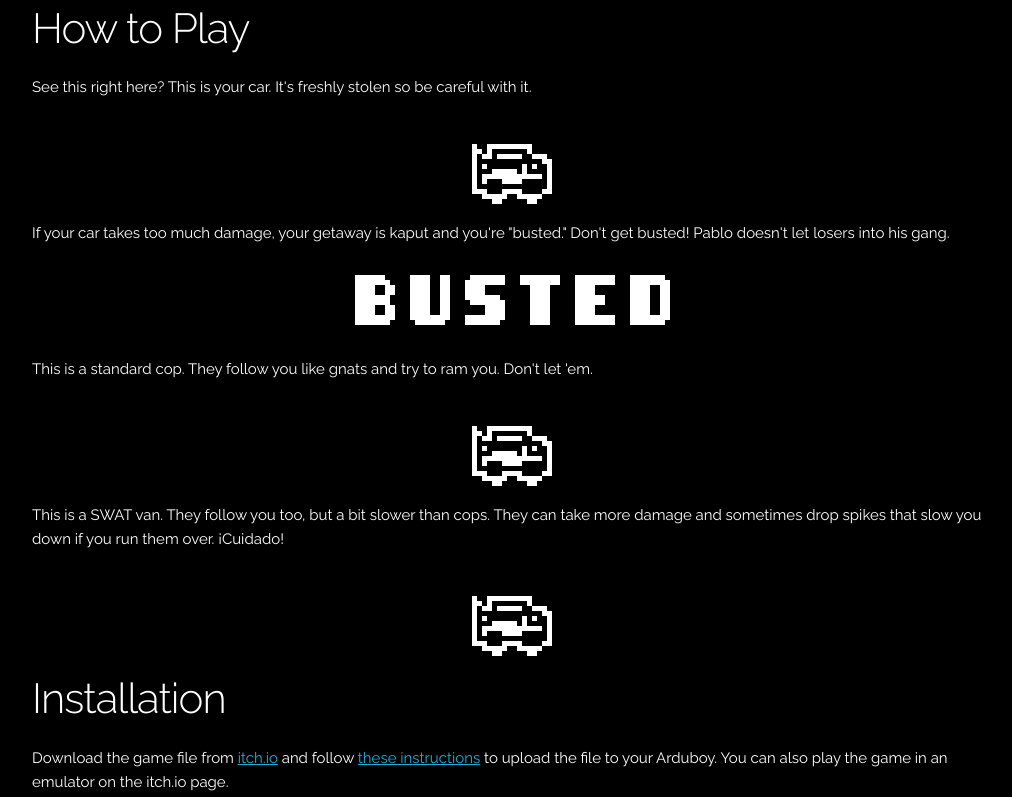
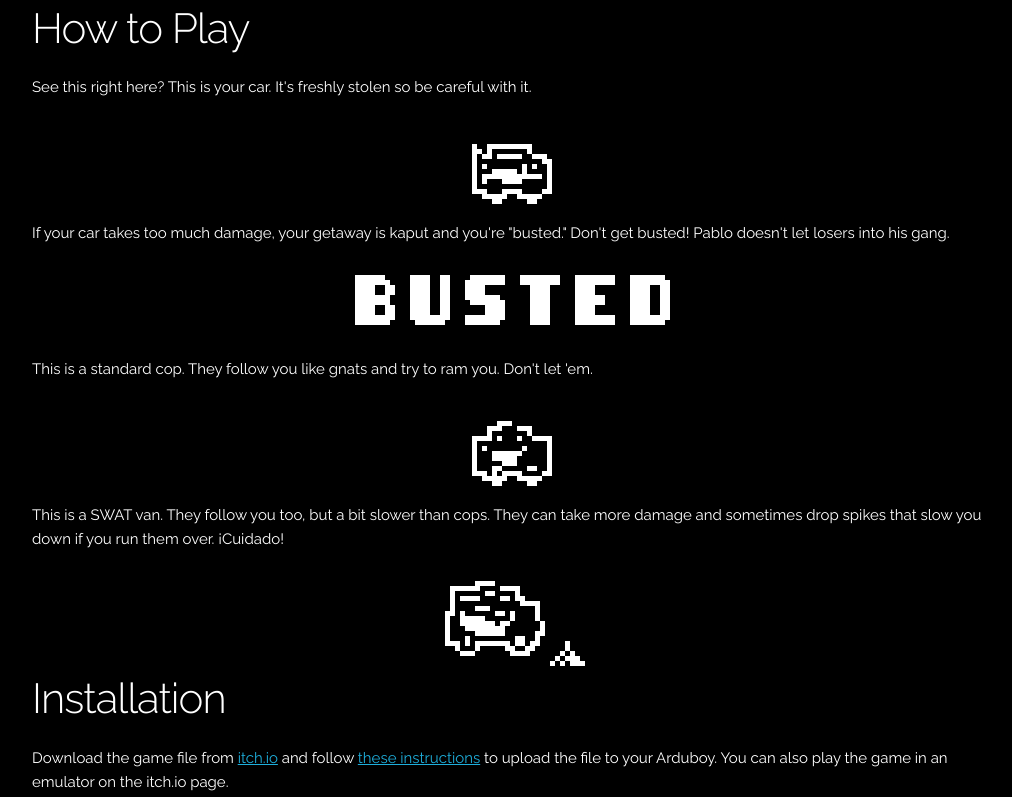
Before and after one commit to compycore/crates, a plain HTML site: page index.html in a window 1280 px wide. Shown: the part 765-1562 px from the top of the page, without its empty margins (128-1140 px from the left). Drawn offline with Linux system fonts and the light colour scheme.

Commit message:
Adding more car GIFs

```diff
--- a/index.html
+++ b/index.html
@@ -67,7 +67,7 @@
     <div class="row">
         <div class="twelve columns">
             <p>This is a standard cop. They follow you like gnats and try to ram you. Don't let 'em.</p>
-            <center><img class="scale-with-grid" src="images/car.gif"></center>
+            <center><img class="scale-with-grid" src="images/cop.gif"></center>
         </div>
     </div>
 
@@ -75,7 +75,8 @@
         <div class="twelve columns">
             <p>This is a SWAT van. They follow you too, but a bit slower than cops. They can take more damage and
                 sometimes drop spikes that slow you down if you run them over. ¡Cuidado!</p>
-            <center><img class="scale-with-grid" src="images/car.gif"></center>
+            <center><img class="scale-with-grid" src="images/swat.gif"><img class="scale-with-grid"
+                                                                            src="images/spike.png"></center>
         </div>
     </div>
 
```
Also changed, not shown: images/cop.gif (added), images/spike.png (added), images/swat.gif (added), 1 other file.
